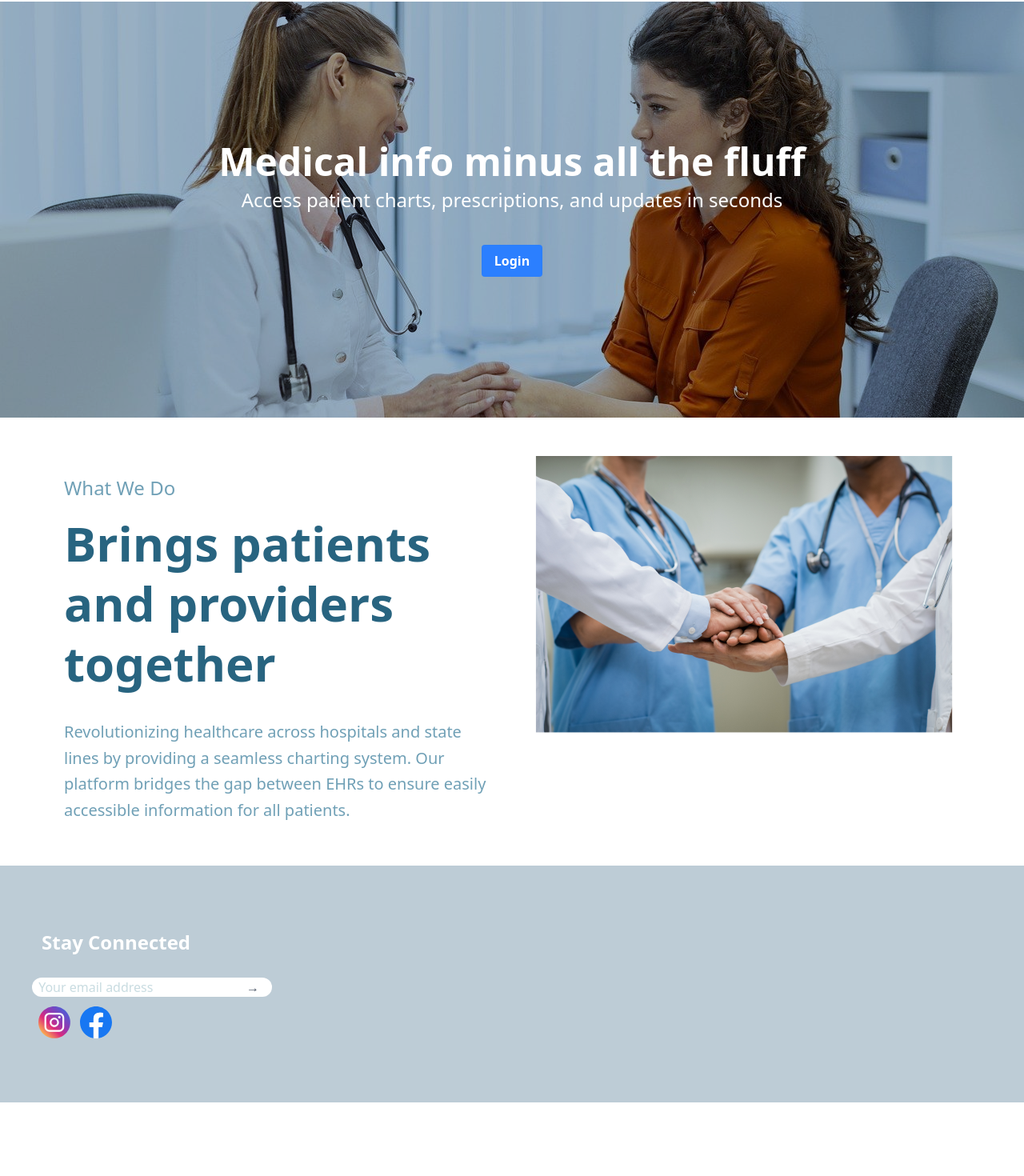
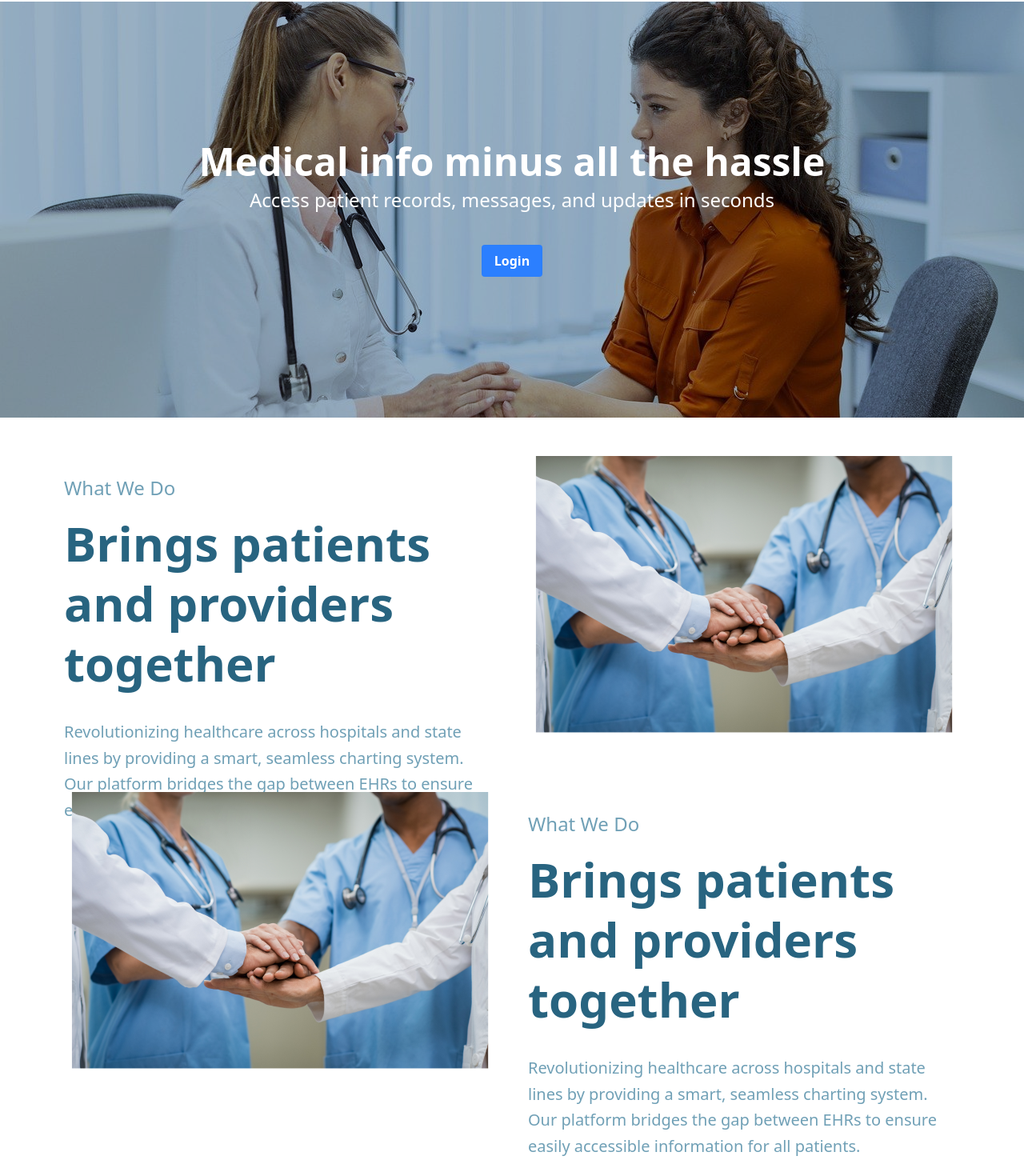
Before and after one commit to gesutherland/steelhacks25, a SvelteKit app: page / in a window 1280 px wide. Shown: the part 58-1528 px from the top of the page at 80% size. Before the commit the page ends 1436 px from the top, so only its background shows below. Built offline with nearby package versions, Linux system fonts and the light colour scheme; a web font is replaced by a local one.

Commit message:
extra homepage template

```diff
--- a/src/routes/+page.svelte
+++ b/src/routes/+page.svelte
@@ -7,8 +7,8 @@
 
 <div class="flex flex-col items-center justify-center font-sans h-130 bg-[#003A69]/40 bg-blend-multiply bg-cover bg-position-[center_top_-10rem] text-white"style="background-image: url('/doctor.png')">
     <div class = "text-center" >
-        <h1 class="font-semibold text-5xl">Medical info minus all the fluff</h1>
-        <p class="font-light text-2xl py-2">Access patient charts, prescriptions, and updates in seconds</p>
+        <h1 class="font-semibold text-5xl">Medical info minus all the hassle</h1>
+        <p class="font-light text-2xl py-2">Access patient records, messages, and updates in seconds</p>
     </div>
     <div class="mt-8">
         <button class="bg-blue-500 hover:bg-blue-700 text-white font-bold py-2 px-4 rounded">Login</button> <!--This is where you get to login page -Colin-->
@@ -19,7 +19,7 @@
   <div class="w-1/2 flex justify-start flex-col mt-8">
     <h1 class="font-medium text-2xl text-[#70A0B6]">What We Do</h1>
     <h1 class="font-semibold text-6xl text-[#286480] leading-tight mt-4">Brings patients and providers together</h1>
-    <p class="font-light text-xl text-[#70A0B6] leading-relaxed mt-8">Revolutionizing healthcare across hospitals and state lines by providing a seamless charting system. Our platform bridges the gap between EHRs to ensure easily accessible information for all patients.</p>
+    <p class="font-light text-xl text-[#70A0B6] leading-relaxed mt-8">Revolutionizing healthcare across hospitals and state lines by providing a smart, seamless charting system. Our platform bridges the gap between EHRs to ensure easily accessible information for all patients.</p>
   </div>
 
   <div class="w-1/2">
@@ -27,6 +27,17 @@
   </div>
 
 </div>
+<div class="flex justify-between items-start px-20 py-10 gap-10 -mt-35">
+  <div class="w-1/2">
+    <img src="/medical_people.svg" alt="" class="w-full h-auto -mt-15" />
+  </div>
+
+  <div class="w-1/2 flex justify-start flex-col mt-8">
+    <h1 class="font-medium text-2xl text-[#70A0B6]">What We Do</h1>
+    <h1 class="font-semibold text-6xl text-[#286480] leading-tight mt-4">Brings patients and providers together</h1>
+    <p class="font-light text-xl text-[#70A0B6] leading-relaxed mt-8">Revolutionizing healthcare across hospitals and state lines by providing a smart, seamless charting system. Our platform bridges the gap between EHRs to ensure easily accessible information for all patients.</p>
+  </div>
+</div>
 
 
 <Footer />
```
